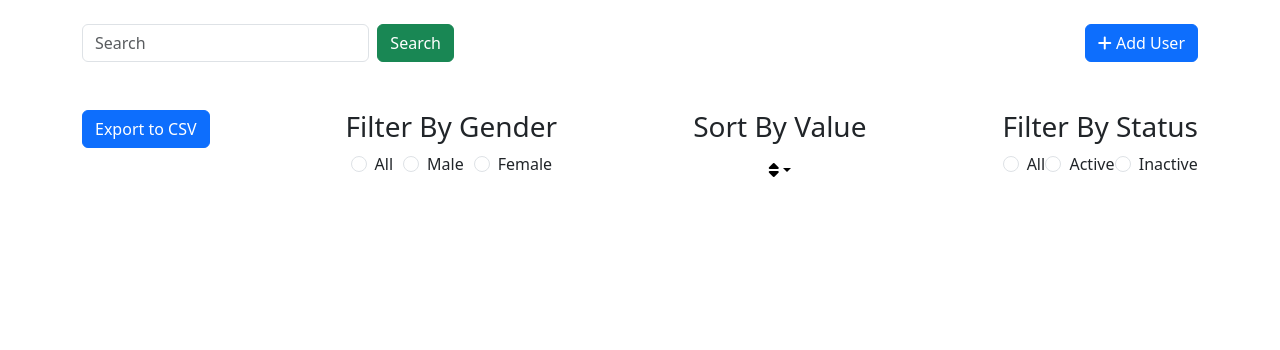
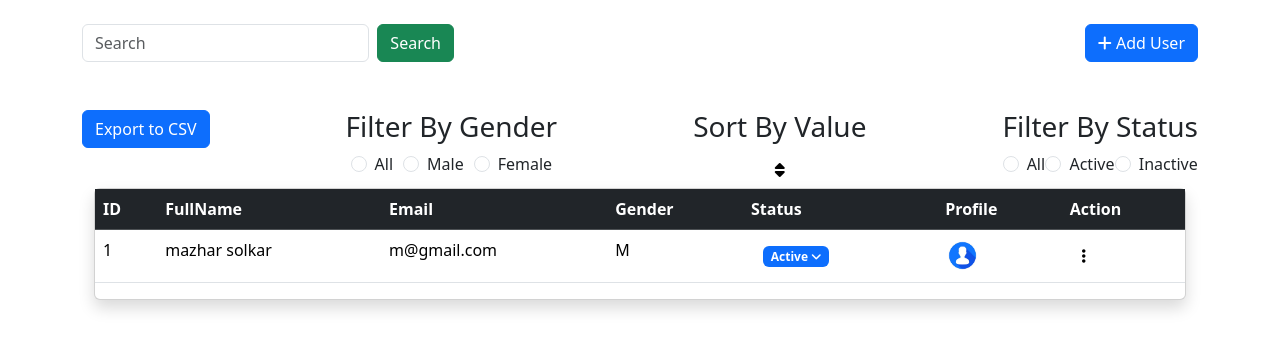
Before and after one commit to MazharSolkar/MERN_CRUD_APP, a React (Vite) app in the folder client/: page / in a window 1280 px wide. Shown: the top 350 px of the page. Built offline with nearby package versions, Linux system fonts and the light colour scheme.

Commit message:
Home Page ✅

```diff
--- a/client/src/components/Tables/Tables.jsx
+++ b/client/src/components/Tables/Tables.jsx
@@ -1,7 +1,98 @@
-import React from 'react';
+import './table.css';
+import Row from 'react-bootstrap/Row';
+import Card from 'react-bootstrap/Card';
+import Table from 'react-bootstrap/Table';
+import Dropdown from 'react-bootstrap/Dropdown';
+import Badge from 'react-bootstrap/Badge';
 
 const Tables = () => {
-	return <div>Tables</div>;
+	return (
+		<div className='container'>
+			<Row>
+				<div className='col mt-0'>
+					<Card className='shadow'>
+						<Table className='align-align-items-center' responsive='sm'>
+							<thead>
+								<tr className='table-dark'>
+									<th>ID</th>
+									<th>FullName</th>
+									<th>Email</th>
+									<th>Gender</th>
+									<th>Status</th>
+									<th>Profile</th>
+									<th>Action</th>
+								</tr>
+							</thead>
+							<tbody>
+								<tr>
+									<td>1</td>
+									<td>mazhar solkar</td>
+									<td>m@gmail.com</td>
+									<td>M</td>
+									<td className='d-flex align-items-center'>
+										<Dropdown calssName='text-center'>
+											<Dropdown.Toggle
+												className='dropdown_btn'
+												id='dropdown-basic'>
+												<Badge bg='primary'>
+													Active <i class='fa-solid fa-angle-down'></i>
+												</Badge>
+											</Dropdown.Toggle>
+
+											<Dropdown.Menu>
+												<Dropdown.Item>Active</Dropdown.Item>
+												<Dropdown.Item>Inactive</Dropdown.Item>
+											</Dropdown.Menu>
+										</Dropdown>
+									</td>
+									<td className='img_parent'>
+										<img src='/man.jpeg' alt='' />
+									</td>
+									<td>
+										<Dropdown calssName='text-center'>
+											<Dropdown.Toggle
+												variant='light'
+												className='action'
+												id='dropdown-basic'>
+												<i class='fa-solid fa-ellipsis-vertical' />
+											</Dropdown.Toggle>
+
+											<Dropdown.Menu>
+												<Dropdown.Item>
+													<i
+														class='fa-solid fa-eye'
+														style={{ color: 'green' }}
+													/>
+													&nbsp;
+													<span>View</span>
+												</Dropdown.Item>
+												<Dropdown.Item>
+													<i
+														class='fa-solid fa-pen-to-square'
+														style={{ color: 'blue' }}
+													/>
+													&nbsp;
+													<span>Edit</span>
+												</Dropdown.Item>
+												<Dropdown.Item>
+													<i
+														class='fa-solid fa-trash-can'
+														style={{ color: 'red' }}
+													/>
+													&nbsp;
+													<span>Delete</span>
+												</Dropdown.Item>
+											</Dropdown.Menu>
+										</Dropdown>
+									</td>
+								</tr>
+							</tbody>
+						</Table>
+					</Card>
+				</div>
+			</Row>
+		</div>
+	);
 };
 
 export default Tables;
--- /dev/null
+++ b/client/src/components/Tables/table.css
@@ -0,0 +1,23 @@
+.img_parent img {
+	width: 35px;
+	border-radius: 50%;
+}
+
+.action {
+	background: none !important;
+	border: none;
+}
+
+.dropdown-toggle::after {
+	display: none;
+}
+
+.dropdown_btn {
+	background: none m !important;
+	border: none;
+}
+
+.dots {
+	font-size: 20px;
+	margin-top: 5px;
+}
--- a/client/src/pages/Home/Home.jsx
+++ b/client/src/pages/Home/Home.jsx
@@ -3,6 +3,7 @@ import Form from 'react-bootstrap/Form';
 import Button from 'react-bootstrap/Button';
 import Dropdown from 'react-bootstrap/Dropdown';
 import { useNavigate } from 'react-router-dom';
+import { Tables } from '../../components';
 
 const Home = () => {
 	const navigate = useNavigate();
@@ -106,6 +107,7 @@ const Home = () => {
 					</div>
 				</div>
 			</div>
+			<Tables />
 		</div>
 	);
 };
```
